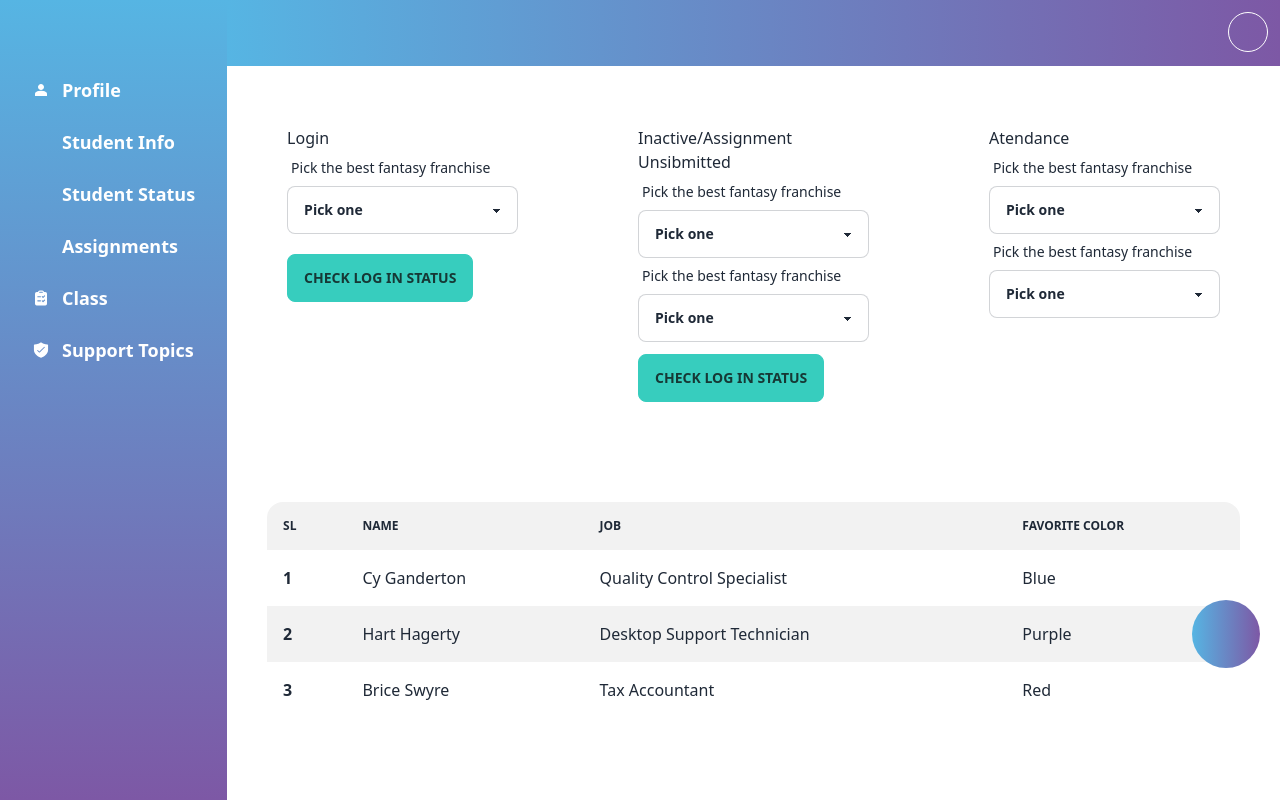
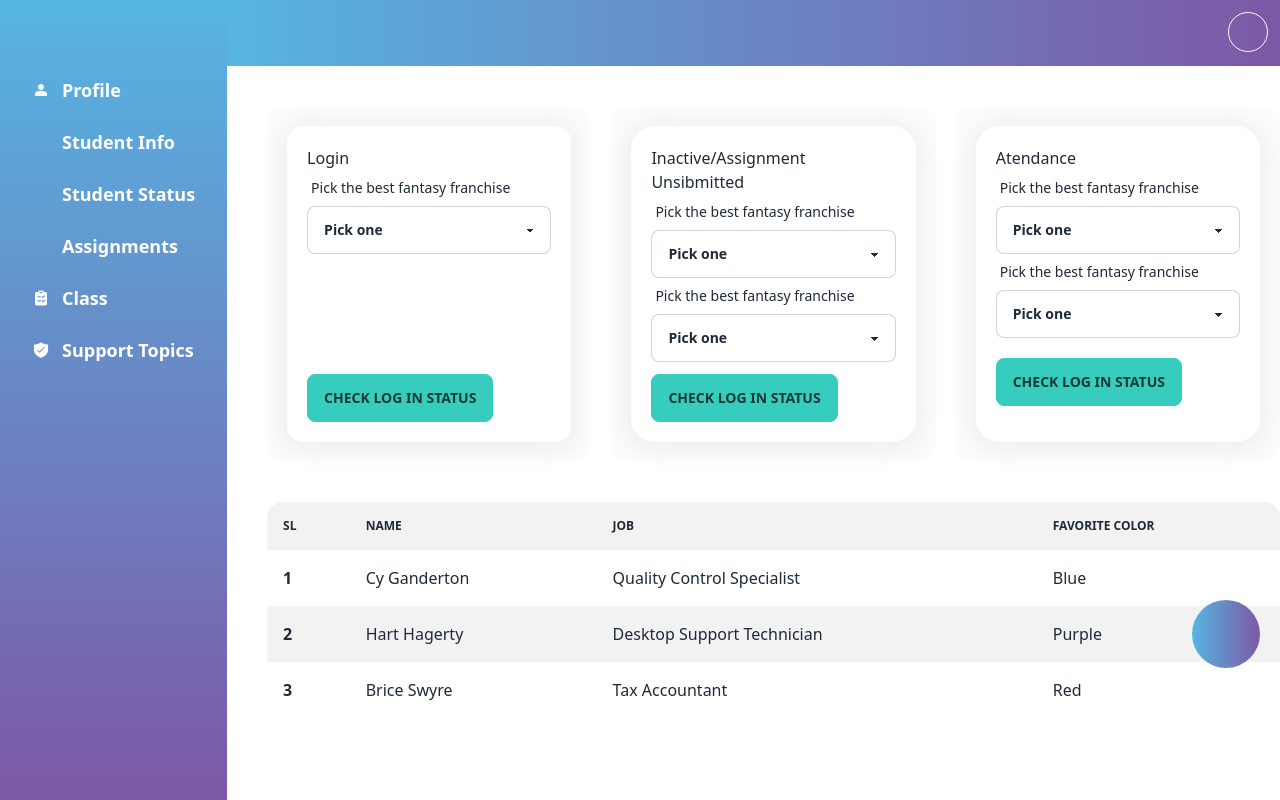
Before and after one commit to MdMehedi-Hasan/arena-hw-panel, a React (Create React App) app: page /student-status in a window 1280 px wide. Built offline with nearby package versions, Linux system fonts and the light colour scheme; some icons are missing.

Commit message:
student status designing

```diff
--- a/src/Components/Profile/Profile.js
+++ b/src/Components/Profile/Profile.js
@@ -39,7 +39,7 @@ const Profile = () => {
   return (
     <div className='container mb-10'>
       <div className='grid grid-cols-2 profile-card mt-16'>
-        <div className='bg-[#efefef30] test rounded-2xl p-10'>
+        <div className='bg-[#efefef30] rounded-2xl p-10'>
           <div className=' rounded-2xl bg-white profile-content'> {/* w-full max-w-lg bg-[linear-gradient(90deg,#56b5e3,#7d58a5);]*/}
             {/* <div className='cstm'>
                 </div> */}
--- a/src/Components/Student-status/StudentStatus.js
+++ b/src/Components/Student-status/StudentStatus.js
@@ -2,11 +2,12 @@ import React from 'react';
 
 const StudentStatus = () => {
     return (
-        <div>
-            <div className='grid grid-cols-3'>
-                <div className='bg-white rounded-3xl p-5 m-10'>
+        <div className='container pl-10'>
+            <div className='grid grid-cols-3 mt-10 gap-x-5'>
+                <div className='bg-[#efefef30] rounded-2xl p-5'>
+                    <div className='flex flex-col justify-between bg-white rounded-2xl profile-content h-full p-5'>
+                        <div className="form-control w-full max-w-xs">
                             <h1>Login</h1>
-                    <div className="form-control w-full max-w-xs">
                             <label className="label">
                                 <span className="label-text">Pick the best fantasy franchise</span>
                             </label>
@@ -19,11 +20,15 @@ const StudentStatus = () => {
                                 <option>Star Trek</option>
                             </select>
                         </div>
+                        <div>
                             <button type="" className='btn btn-accent mt-5'>Check Log in status</button>
                         </div>
-                <div className='bg-white rounded-3xl p-5 m-10'>
+                    </div>
+                </div>
+                <div className='bg-[#efefef30] rounded-2xl p-5'>
+                    <div className='bg-white rounded-3xl p-5 profile-content h-full flex flex-col justify-between'>
+                        <div className="form-control w-full max-w-xs">
                         <h1>Inactive/Assignment Unsibmitted</h1>
-                    <div className="form-control w-full max-w-xs">
                             <label className="label">
                                 <span className="label-text">Pick the best fantasy franchise</span>
                             </label>
@@ -49,9 +54,13 @@ const StudentStatus = () => {
                                 <option>Star Trek</option>
                             </select>
                         </div>
+                        <div>
                         <button type="" className='btn btn-accent mt-3'>Check Log in status</button>
                         </div>
-                <div className='bg-white rounded-3xl p-5 m-10'>
+                    </div>
+                </div>
+                <div className='bg-[#efefef30] rounded-2xl p-5'>
+                    <div className='bg-white rounded-3xl p-5 h-full profile-content'>
                         <h1>Atendance</h1>
                         <div className="form-control w-full max-w-xs">
                             <label className="label">
@@ -79,9 +88,13 @@ const StudentStatus = () => {
                                 <option>Star Trek</option>
                             </select>
                         </div>
+                        <div>
+                        <button type="" className='btn btn-accent mt-5'>Check Log in status</button>
                         </div>
                     </div>
-            <div className='m-10'>
+                </div>
+            </div>
+            <div className='mt-10'>
                 <div className="overflow-x-auto">
                     <table className="table table-zebra w-full">
                         <thead>
```
Lines whose indentation alone changed are shown as unchanged.
